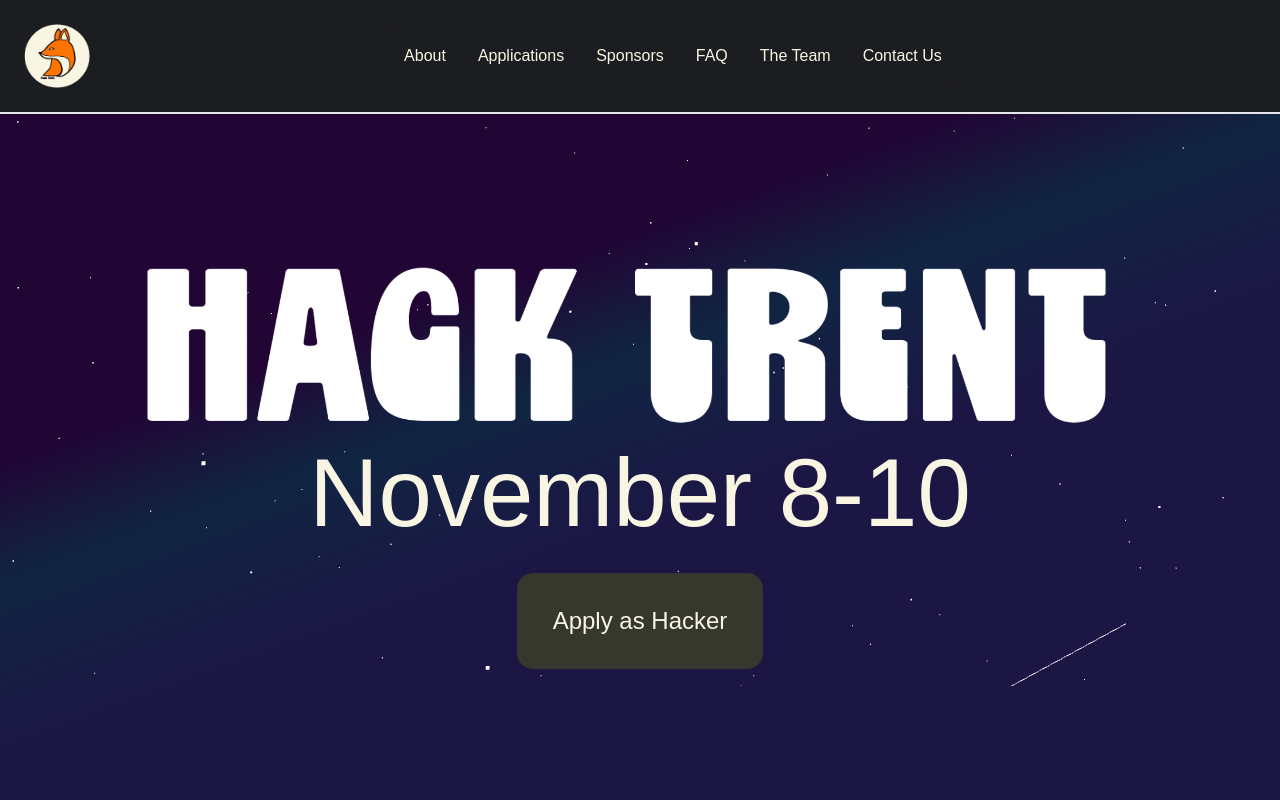
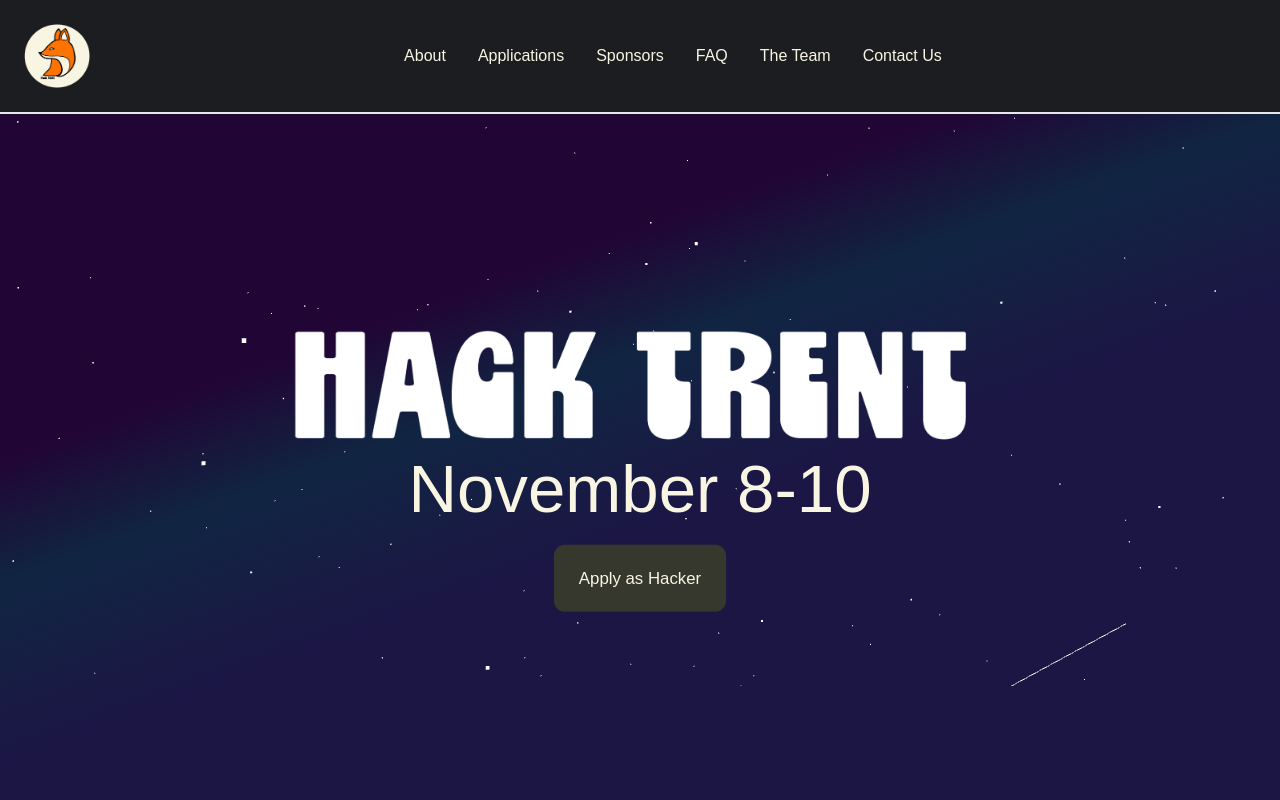
Before and after one commit to 404kaushik/trenthackathon, a React (Create React App) app: page / in a window 1280 px wide. Shown: the top 800 px of the page. Built offline with nearby package versions, Linux system fonts and the light colour scheme.

Commit message:
1st commit and I had to add the .jsx to the components because it wasn't running right.

```diff
--- a/package.json
+++ b/package.json
@@ -3,17 +3,20 @@
   "version": "0.1.0",
   "proxy": "http://localhost:8000",
   "private": true,
+  "type": "module",
   "dependencies": {
     "@react-three/fiber": "^8.16.8",
     "@testing-library/jest-dom": "^5.17.0",
     "@testing-library/react": "^13.4.0",
     "@testing-library/user-event": "^13.5.0",
     "axios": "^1.7.3",
-    "framer-motion": "^11.3.19",
+    "fork-ts-checker-webpack-plugin": "^9.0.2",
+    "framer-motion": "^11.3.29",
     "react": "^18.3.1",
     "react-dom": "^18.3.1",
     "react-router-dom": "^6.26.0",
     "react-scripts": "5.0.1",
+    "tapable": "^2.2.1",
     "three": "^0.167.0",
     "three.js": "^0.77.1",
     "web-vitals": "^2.1.4"
--- a/src/index.js
+++ b/src/index.js
@@ -2,7 +2,7 @@
 import ReactDOM from 'react-dom';
 import { BrowserRouter } from 'react-router-dom';
 import './index.css';
-import App from './App';
+import App from './App.js';
 
 ReactDOM.render(
   <React.StrictMode>
--- a/src/pages/CountDown.jsx
+++ b/src/pages/CountDown.jsx
@@ -1,7 +1,13 @@
 import React, { useEffect, useState } from 'react';
+import { motion, useScroll, useTransform } from 'framer-motion';
 import About from './About';
 
 const CountDown = () => {
+  const { scrollYProgress } = useScroll();
+  // Adjust the range to make the div appear faster
+  const x = useTransform(scrollYProgress, [0, 0.2, 0.3, 1], ["-100vw", "0vw", "0vw", "0vw"]);
+  const opacity = useTransform(scrollYProgress, [0, 0.2, 0.3, 1], [0, 1, 1, 1]);
+
   const targetDate = '2024-12-25T00:00:00'; // Set your target date here
 
   const [timeLeft, setTimeLeft] = useState(calculateTimeLeft(targetDate));
@@ -16,6 +22,13 @@
 
   return (
     <div className="max-w-7xl mx-auto">
+      <div style={{ position: "relative", width: "100%", overflow: "hidden" }}>
+        <motion.div
+          style={{ x, opacity }}
+          initial={{ x: "-100vw", opacity: 0 }}
+          animate={{ x: "0vw", opacity: 1 }}
+          transition={{ duration: 0.3, type: "spring", stiffness: 300 }}
+        >
           <h1 className='text-5xl sm:text-8xl md:text-8xl text-center font-potta-one font-normal leading-none text-[#f9f5e3]'>Schedule</h1>
           <div className="flex my-10 max-w-7xl mx-auto md:h-80 items-center justify-center text-white md:py-16">
             <div className="bg-white sm:-translate-x-3 rounded-[14px] sm:rounded-[20px]">
@@ -32,8 +45,9 @@
                   </div>
                 </div>
               </div>
-
             </div>
+          </div>
+        </motion.div>
       </div>
       <About />
     </div>
--- a/src/pages/Home.jsx
+++ b/src/pages/Home.jsx
@@ -3,15 +3,41 @@
 import CountDown from './CountDown';
 import Stars from './Stars';
 import '../App.css';
+import {motion, useViewportScroll, useTransform } from 'framer-motion';
+
 const Home = () => {
+
+const { scrollYProgress } = useViewportScroll()
+const scale = useTransform(scrollYProgress, [0, 1], [0.7, 0.3]);
+
   return (
-    <div className="p-4">
+    <div
+    className="p-4"
+    >
+    <motion.div
+      style={{
+        scaleY: scrollYProgress
+      }}
+
+      initial={{ opacity: 0 }}  // Start with the component invisible
+      animate={{ opacity: 1 }} // Animate to fully visible
+      transition={{ duration: 1 }} // Duration of the fade-in effect
+      className="fade-in-scroll"
+    />
       <Stars starCount={1000} />
       {/* <div className="flex items-end justify-end">
         <img src={planet1} alt="" className='absolute inset-0 -translate-y-36 w-[492px] h-[919px]'/>
       </div> */}
       <div style={{ position: 'relative', zIndex: 1 }}>
-        <div className="flex flex-col items-center justify-center mt-60 mb-40 md:mb-60 relative">
+        <motion.div
+          variants={{
+            hidden: { opacity: 0, y: 75, scale: 1 }, // Start with opacity 0, y-position 75, and scale 0. for zoom-in
+            visible: { opacity: 1, y: 0, scale: 0.7 }  // Animate to opacity 1, y-position 0, and scale 1
+          }}
+          initial="hidden"
+          animate="visible"
+          transition={{ duration: 0.5, delay: 0.25 }}
+        className="flex flex-col items-center justify-center mt-60 mb-40 md:mb-60 relative">
           <div className="sm:w-[85%] md:w-[80%] ">
             <img src={text} alt="" className='w-full'/>
           </div>
@@ -23,7 +49,7 @@
           <button className='bg-[#36382E] my-8 px-9  h-24 rounded-[16px] text-2xl font-space-mono text-[#F9F5E3] transition ease-in-out delay-100 hover:font-bold hover:-translate-y-1 hover:scale-110 hover:bg-indigo-500 duration-100'>
             Apply as Hacker
           </button>
-        </div>
+        </motion.div>
         <CountDown />
       </div>
     </div>
```
Also changed, not shown: src/App.js (+6 -6 lines), 1 other file (tests, documents, lock files or other folders). Lines whose indentation alone changed are shown as unchanged.
